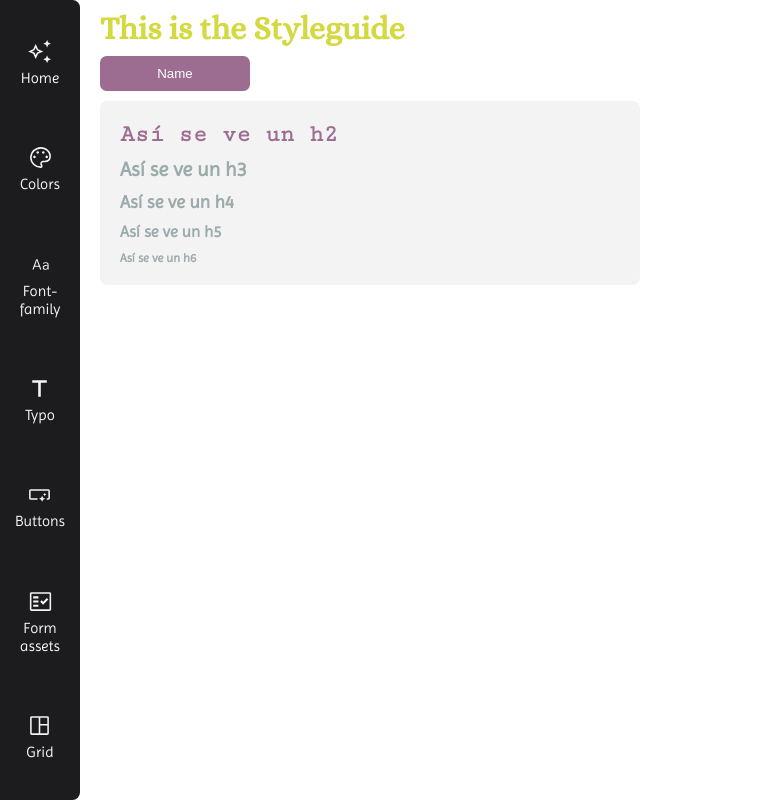
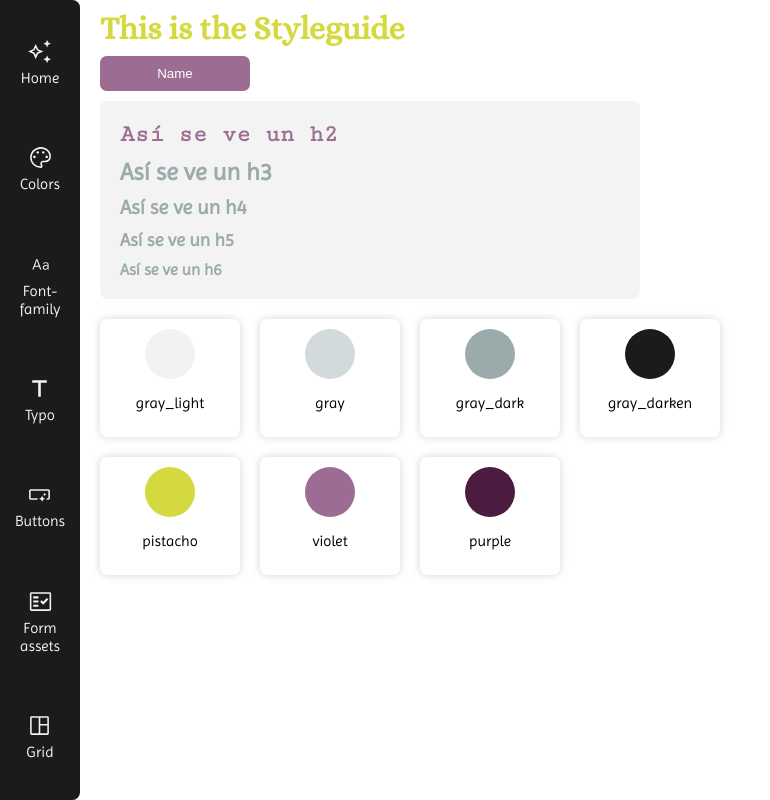
Before and after one commit to LidiaA3/project_gamma_styleguide, a React (Vite) app: page /styleguide in a window 1280 px wide. Shown: the whole page, without its empty margins (0-770 px from the left). Built offline with nearby package versions, Linux system fonts and the light colour scheme; the HTML template or start-up script is replaced by a standard one.

Commit message:
Add typography and variables scss

```diff
--- a/index.html
+++ b/index.html
@@ -2,7 +2,7 @@
 <html lang="en">
   <head>
     <meta charset="UTF-8" />
-    <link rel="icon" type="image/svg+xml" href="/icon.svg" />
+    <link rel="icon" type="image/svg+xml" href="./icon.svg" />
     <meta name="viewport" content="width=device-width, initial-scale=1.0" />
     <title>My website</title>
   </head>
--- a/src/components/button/Button.scss
+++ b/src/components/button/Button.scss
@@ -6,4 +6,5 @@ button,
     border: none;
     color: white;
     border-radius: .5em;
+    cursor: pointer;
 }
--- /dev/null
+++ b/src/scss/_font-family.scss
@@ -0,0 +1,20 @@
+@font-face {
+    font-family: 'Alice';
+    font-style: normal;
+    font-weight: 400;
+    src: url(/fonts/Alice-Regular.woff);
+}
+
+@font-face {
+    font-family: 'CutiveMono';
+    font-style: normal;
+    font-weight: 400;
+    src: url(/fonts/CutiveMono-Regular.woff);
+}
+
+@font-face {
+    font-family: 'Imprima';
+    font-style: normal;
+    font-weight: 400;
+    src: url(/fonts/Imprima-Regular.woff);
+}
--- a/src/scss/_typography.scss
+++ b/src/scss/_typography.scss
@@ -4,29 +4,29 @@ h1, h2, h3, h4, h5, h6 {
 }
 
 h1 {
-    font-family: 'Alice';
+    font-family: $font_display;
     font-size: 3.2rem;
     color: var(--color-pistacho);
 }
 
 h2 {
-    font-family: 'CutiveMono';
+    font-family: $font_mono;
     font-size: 2.4rem;
     color: var(--color-violet);
 }
 
 h3 {
+    font-size: 2.4rem;
+}
+
+h4 {
     font-size: 2rem;
 }
 
-h4 {
+h5 {
     font-size: 1.8rem;
 }
 
-h5 {
+h6 {
     font-size: 1.6rem;
 }
-
-h6 {
-    font-size: 1.2rem;
-}
--- /dev/null
+++ b/src/scss/_variables.scss
@@ -0,0 +1,15 @@
+$gray_darken: 240 3% 11%;
+$gray_dark: 184 9% 64%;
+$gray: 187 11% 84%;
+$gray_light: 0 0% 95%;
+
+$pistacho: 62 67% 55%;
+$violet: 314 20% 52%;
+$purple: 314 48% 20%;
+
+$box-shadow: 0 0 1rem 0 hsl($gray);
+
+
+$font_main: 'Imprima';
+$font_display: 'Alice';
+$font_mono: 'CutiveMono';
--- a/src/scss/global.scss
+++ b/src/scss/global.scss
@@ -1,32 +1,15 @@
+@import 'font-family';
+@import 'variables';
+@import 'typography';
+
 :root {
-    --color-gray_darken: #1c1c1e;
-    --color-gray_dark: #9BAAAB;
-    --color-gray: #D2DADB;
-    --color-gray_light: #f3f3f3;
-    --color-pistacho: #D4D941;
-    --color-violet: #9C6C91;
-    --color-purple: #4D1B41;
-}
-
-@font-face {
-    font-family: 'Alice';
-    font-style: normal;
-    font-weight: 400;
-    src: url(/fonts/Alice-Regular.woff);
-}
-
-@font-face {
-    font-family: 'CutiveMono';
-    font-style: normal;
-    font-weight: 400;
-    src: url(/fonts/CutiveMono-Regular.woff);
-}
-
-@font-face {
-    font-family: 'Imprima';
-    font-style: normal;
-    font-weight: 400;
-    src: url(/fonts/Imprima-Regular.woff);
+    --color-gray_darken: hsl(#{$gray_darken});
+    --color-gray_dark: hsl(#{$gray_dark});
+    --color-gray: hsl(#{$gray});
+    --color-gray_light: hsl(#{$gray_light});
+    --color-pistacho: hsl(#{$pistacho});
+    --color-violet: hsl(#{$violet});
+    --color-purple: hsl(#{$purple});
 }
 
 html {
@@ -35,8 +18,6 @@ html {
 
 body {
     margin: 0;
-    font-family: 'Imprima';
+    font-family: $font_main;
     font-size: 1.5rem;
 }
-
-@import 'typography';
--- a/src/styleguide/Styleguide.jsx
+++ b/src/styleguide/Styleguide.jsx
@@ -17,6 +17,42 @@ function Styleguide() {
           <h5>Así se ve un h5</h5>
           <h6>Así se ve un h6</h6>
         </div>
+
+        <div id="colors">
+          <div className='color__group'>
+            <div className="color__box">
+              <div className="color bg-gray_light"> </div>
+              <p>gray_light</p>
+            </div>
+            <div className="color__box">
+              <div className="color bg-gray"> </div>
+              <p>gray</p>
+            </div>
+            <div className="color__box">
+              <div className="color bg-gray_dark"> </div>
+              <p>gray_dark</p>
+            </div>
+            <div className="color__box">
+              <div className="color bg-gray_darken"> </div>
+              <p>gray_darken</p>
+            </div>
+          </div>
+
+          <div className='color__group'>
+            <div className="color__box">
+              <div className="color bg-pistacho"> </div>
+              <p>pistacho</p>
+            </div>
+            <div className="color__box">
+              <div className="color bg-violet"> </div>
+              <p>violet</p>
+            </div>
+            <div className="color__box">
+              <div className="color bg-purple"> </div>
+              <p>purple</p>
+            </div>
+          </div>
+        </div>
       </div>
     )
   }
--- a/src/styleguide/Styleguide.scss
+++ b/src/styleguide/Styleguide.scss
@@ -1,3 +1,5 @@
+@import '../scss/variables';
+
 .styleguide {
     margin-left: 10rem;
 }
@@ -24,7 +26,7 @@
     gap: 1rem;
     width: 8rem;
     height: calc(100vh - 3rem);
-    position: absolute;
+    position: fixed;
     inset: 0 auto 0 0;
 
     &__item {
@@ -47,3 +49,50 @@
     height: 2.5rem;
     fill: var(--color-gray_light);
 }
+
+.color {
+
+    border-radius: 50%;
+    width: 5rem;
+    height: 5rem;
+
+    &__group {
+        display: flex;
+        gap: 2rem;
+        margin: 2rem 0;
+    }
+
+    &__box {
+        display: flex;
+        flex-direction: column;
+        justify-content: center;
+        align-items: center;
+        padding: 1rem 2rem;
+        width: 10rem;
+        box-shadow: $box-shadow;
+        border-radius: .5em;
+    }
+}
+
+.bg-gray_light {
+    background-color: hsl($gray_light);
+}
+.bg-gray {
+    background-color: hsl($gray);
+}
+.bg-gray_dark {
+    background-color: hsl($gray_dark);
+}
+.bg-gray_darken {
+    background-color: hsl($gray_darken);
+}
+
+.bg-pistacho {
+    background-color: hsl($pistacho);
+}
+.bg-violet {
+    background-color: hsl($violet);
+}
+.bg-purple {
+    background-color: hsl($purple);
+}
--- a/src/views/home/Home.jsx
+++ b/src/views/home/Home.jsx
@@ -1,8 +1,13 @@
+import Button from "../../components/button/Button"
+
 function Home() {
 
     return (
       <>
         <h1>This is the Home</h1>
+        <h2>Show more here about it</h2>
+        <p>Lorem ipsum dolor sit amet consectetur, adipisicing elit. Dignissimos alias asperiores cupiditate ipsum est tempore labore autem ipsa sunt eum. Ipsum rem quasi nihil sit deleniti autem doloribus inventore quibusdam?</p>
+        <Button />
       </>
     )
   }
```
Also changed, not shown: src/scss/_mixins.scss (added, +9 -0 lines), public/icon.svg.
